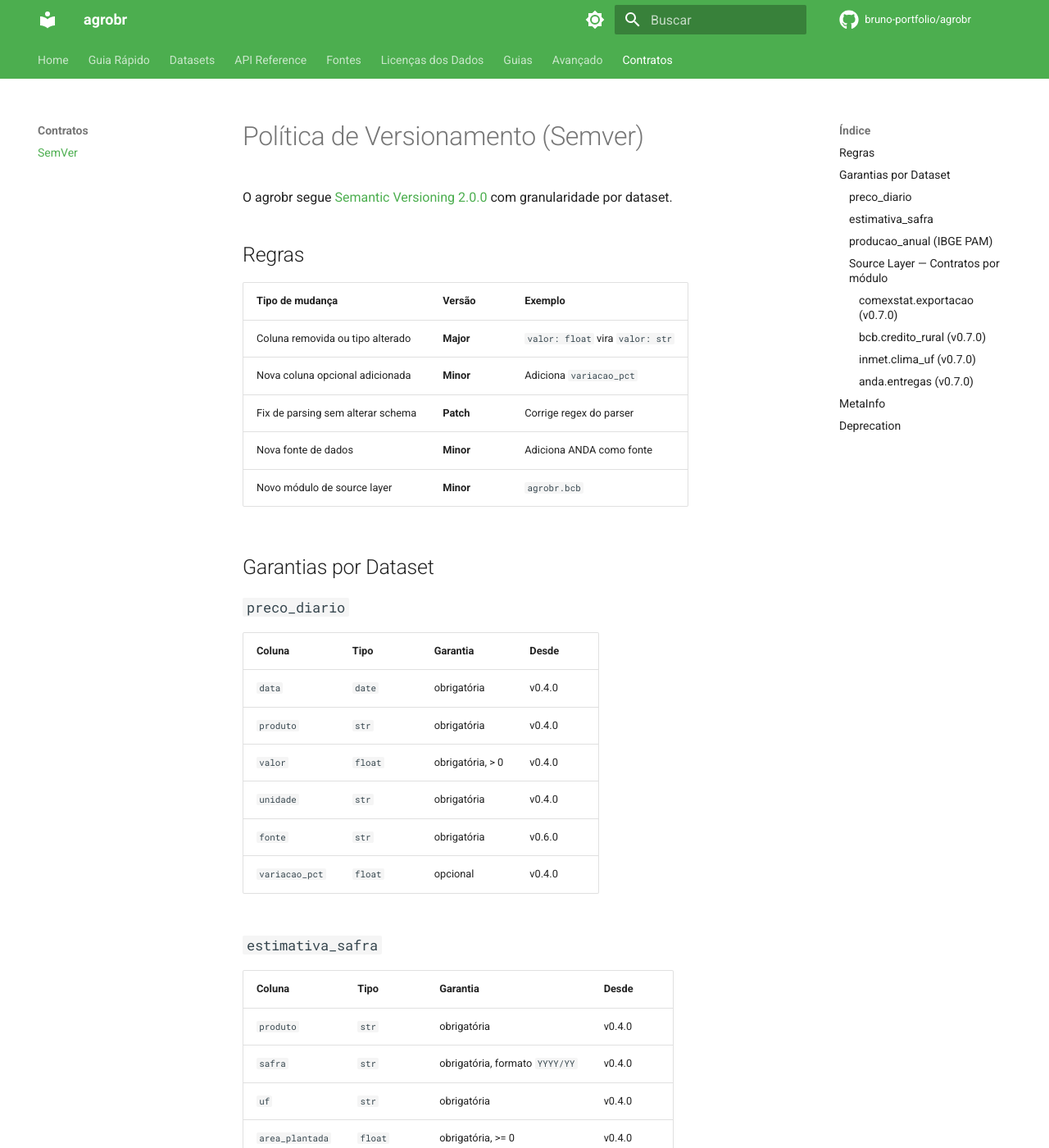
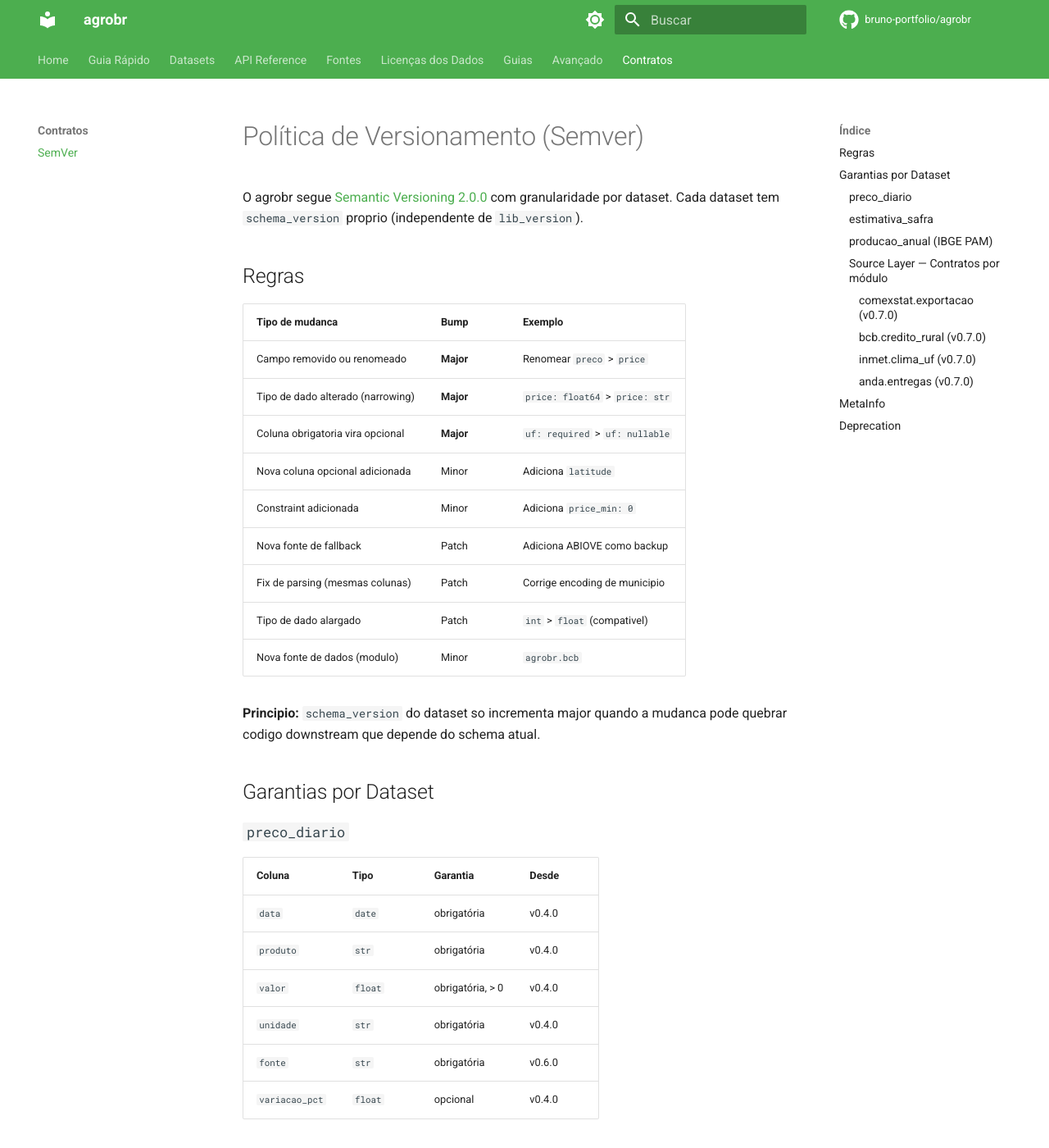
Before and after one commit to bruno-portfolio/agrobr, an MkDocs documentation site: the page built from docs/contracts/semver.md, in a window 1280 px wide and 1400 px high. Shown: the whole window at 82% size. Built offline with MkDocs 1.6.1 and Material for MkDocs 9.7.7, drawn with Linux system fonts in a browser that asks for light colours; comment, search, counter and statistics services are not loaded.

Commit message:
feat(ci): integration tests CI + versioning policy, test count updates

```diff
--- a/docs/contracts/semver.md
+++ b/docs/contracts/semver.md
@@ -1,17 +1,24 @@
 # Política de Versionamento (Semver)
 
 O agrobr segue [Semantic Versioning 2.0.0](https://semver.org/) com granularidade
-por dataset.
+por dataset. Cada dataset tem `schema_version` proprio (independente de `lib_version`).
 
 ## Regras
 
-| Tipo de mudança | Versão | Exemplo |
+| Tipo de mudanca | Bump | Exemplo |
 |---|---|---|
-| Coluna removida ou tipo alterado | **Major** | `valor: float` vira `valor: str` |
-| Nova coluna opcional adicionada | **Minor** | Adiciona `variacao_pct` |
-| Fix de parsing sem alterar schema | **Patch** | Corrige regex do parser |
-| Nova fonte de dados | **Minor** | Adiciona ANDA como fonte |
-| Novo módulo de source layer | **Minor** | `agrobr.bcb` |
+| Campo removido ou renomeado | **Major** | Renomear `preco` > `price` |
+| Tipo de dado alterado (narrowing) | **Major** | `price: float64` > `price: str` |
+| Coluna obrigatoria vira opcional | **Major** | `uf: required` > `uf: nullable` |
+| Nova coluna opcional adicionada | Minor | Adiciona `latitude` |
+| Constraint adicionada | Minor | Adiciona `price_min: 0` |
+| Nova fonte de fallback | Patch | Adiciona ABIOVE como backup |
+| Fix de parsing (mesmas colunas) | Patch | Corrige encoding de municipio |
+| Tipo de dado alargado | Patch | `int` > `float` (compativel) |
+| Nova fonte de dados (modulo) | Minor | `agrobr.bcb` |
+
+**Principio:** `schema_version` do dataset so incrementa major quando a mudanca
+pode quebrar codigo downstream que depende do schema atual.
 
 ## Garantias por Dataset
 
```
Also changed, not shown: CHANGELOG.md (+11 -0 lines), README.md (+3 -2 lines), docs/index.md (+2 -2 lines), 1 other file.
